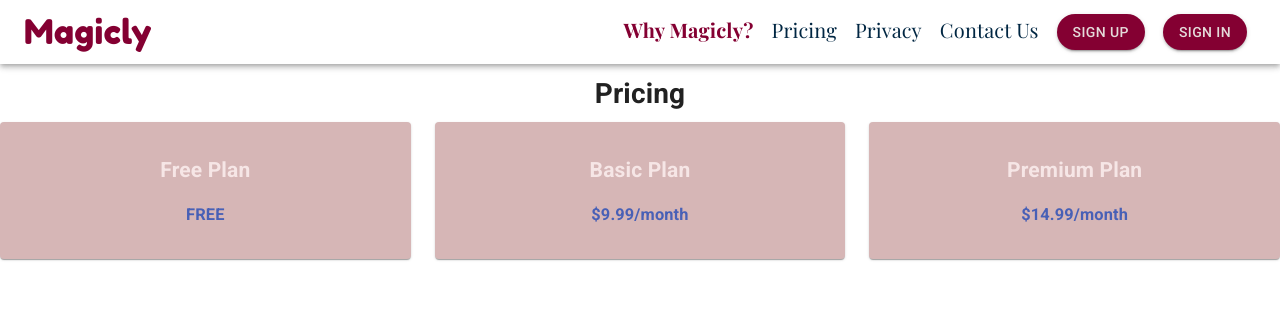
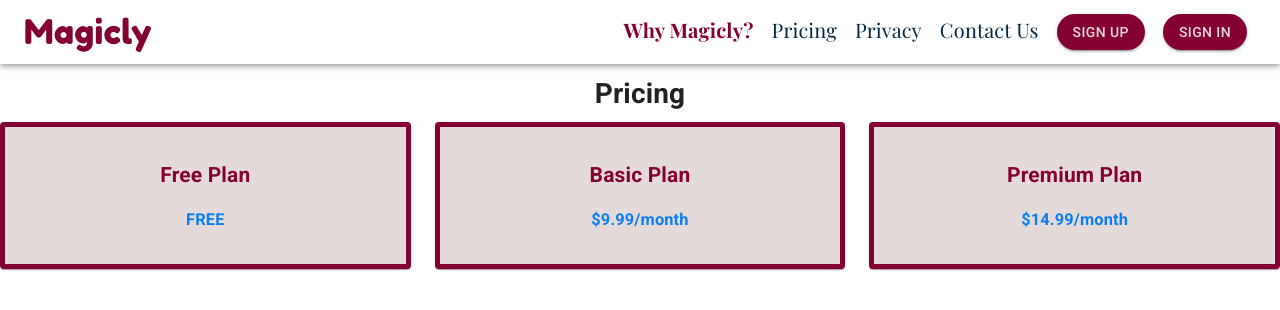
Before and after one commit to francoabaroa/magicly, a Next.js app in the folder packages/client/: page /pricing in a window 1280 px wide. Shown: the top 310 px of the page. Built offline with nearby package versions, Linux system fonts and the light colour scheme; no server answers.

Commit message:
update pricing page style

```diff
--- a/packages/client/pages/pricing.tsx
+++ b/packages/client/pages/pricing.tsx
@@ -18,11 +18,13 @@
     paper: {
       padding: theme.spacing(2),
       textAlign: 'center',
-      color: '#F6E6E6',
-      backgroundColor: "#D6B6B6",
+      color: '#840032',
+      backgroundColor: "#E5DADA",
+      border: '5px #840032 solid',
+      borderColor: '#840032',
     },
     pricingAmt: {
-      color: '#4860B6'
+      color: '#0A7EF2'
     },
     pricingPage: {
       backgroundColor: '#000',
```
